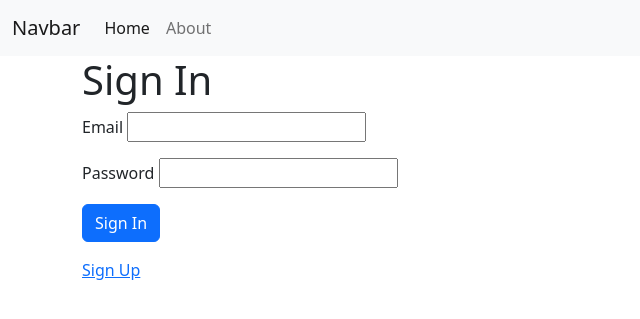
After one commit to alexandec/scheduled-tweets, a Rails app: page /sign_in in a window 1280 px wide. The commit adds this page. Shown: the top 319 px of the page, without its empty margins (0-640 px from the left). Run offline with Rails 7, Linux system fonts and the light colour scheme; some libraries are stand-ins or nearby versions.

Commit message:
Add sign-in functionality and improve user interface for session management

```diff
--- a/app/controllers/sessions_controller.rb
+++ b/app/controllers/sessions_controller.rb
@@ -1,4 +1,18 @@
 class SessionsController < ApplicationController
+  def new
+  end
+
+  def create
+    user = User.find_by(email: params[:email])
+    if user&.authenticate(params[:password])
+      session[:user_id] = user.id
+      redirect_to root_path, notice: "Successfully signed in"
+    else
+      flash.now[:alert] = "Invalid email or password"
+      render :new, status: :unprocessable_entity
+    end
+  end
+
   def destroy
     session[:user_id] = nil
     redirect_to root_path, notice: "Successfully logged out"
--- a/app/views/main/index.html.erb
+++ b/app/views/main/index.html.erb
@@ -5,7 +5,7 @@
 <% if @user %>
     <p>Welcome, <%= @user.email %>!</p>
 <% else %>
-    <p>Please <a href="/sign_up">sign up</a></p>
+    <p>Please <a href="/sign_up">sign up</a> or <a href="/sign_in">sign in</a></p>
 <% end %>
 
-<%= button_to "Log out", log_out_path, method: :delete if @user %>
+<%= button_to "Log out", log_out_path, method: :delete, class: "btn btn-primary" if @user %>
--- /dev/null
+++ b/app/views/sessions/new.html.erb
@@ -0,0 +1,17 @@
+<h1>Sign In</h1>
+
+<%= form_with url: sign_in_path do |form| %>
+  <div class="mb-3">
+    <%= form.label :email %>
+    <%= form.email_field :email %>
+  </div>
+  <div class="mb-3">
+    <%= form.label :password %>
+    <%= form.password_field :password %>
+  </div>
+  <div class="mb-3">
+    <%= form.submit "Sign In", class: "btn btn-primary" %>
+  </div>
+<% end %>
+
+<%= link_to "Sign Up", sign_up_path %>
--- a/config/routes.rb
+++ b/config/routes.rb
@@ -5,6 +5,10 @@ Rails.application.routes.draw do
 
   get "sign_up", to: "registrations#new"
   post "sign_up", to: "registrations#create"
+
+  get "sign_in", to: "sessions#new"
+  post "sign_in", to: "sessions#create"
+
   delete "log_out", to: "sessions#destroy"
 
   root to: "main#index"
```
